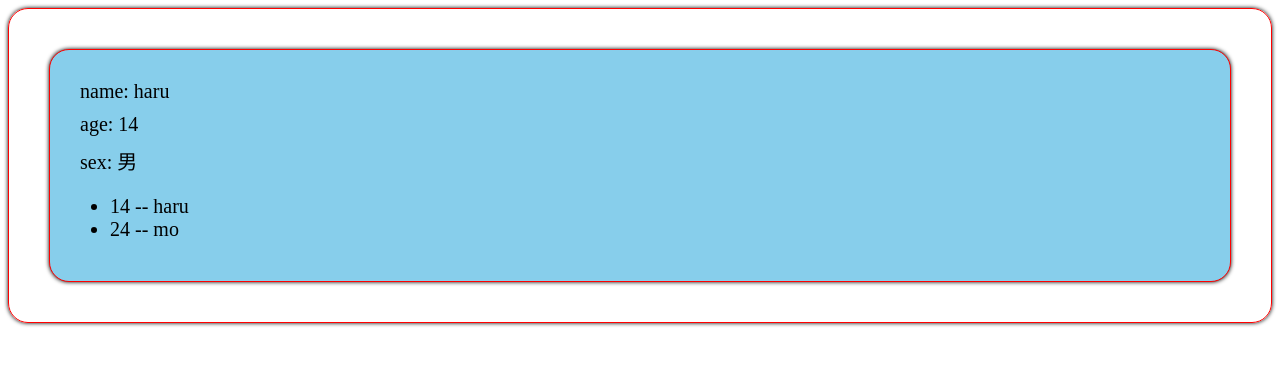
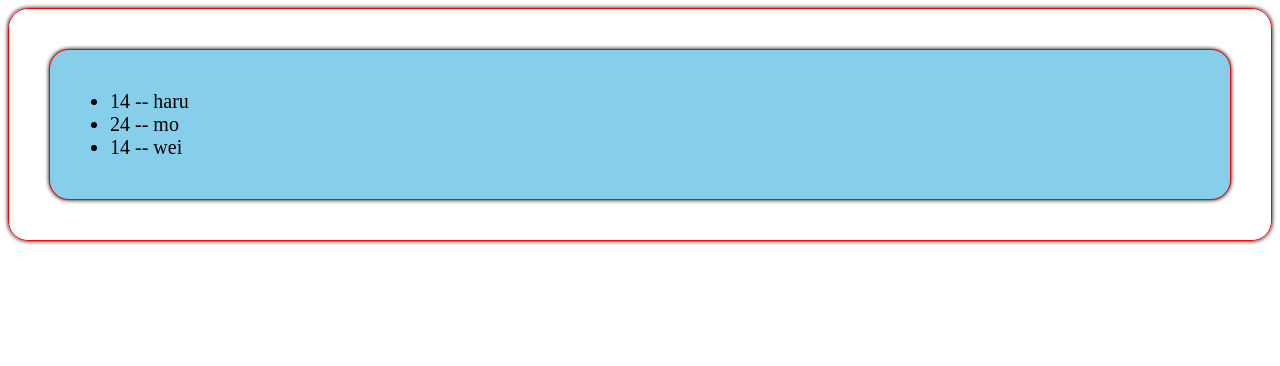
Before and after one commit to zengfantaoGit/vue3-typescript-, a Vue app: page / in a window 1280 px wide. Shown: the top 366 px of the page. Built offline with nearby package versions, Linux system fonts and the light colour scheme; the HTML template or start-up script is replaced by a standard one.

Commit message:
props父子通信

```diff
--- a/src/App.vue
+++ b/src/App.vue
@@ -1,11 +1,20 @@
 <template>
   <div class="app">
-    <Person></Person>
+<!--    向子组件传递personList的数据-->
+    <Person :personList="personList"></Person>
   </div>
 </template>
 
 <script lang="ts" setup name="App">
   import Person from '@/components/Person.vue'
+  import {ref} from 'vue'
+  import {type PersonList} from "@/type";
+
+  const personList = ref<PersonList>([
+    {name: 'haru', age: 14, id: 1, sex: '男'},
+    {name: 'mo', age: 24, id: 2, sex: '男'},
+    {name: 'wei', age: 14, id: 3, sex: '男'}
+  ])
 </script>
 
 <style scoped>
--- a/src/components/Person.vue
+++ b/src/components/Person.vue
@@ -1,9 +1,7 @@
 <template>
   <div class="person">
-    <div>name: {{person.name}}</div>
-    <div>age: {{person.age}}</div>
-    <div>sex: {{person.sex}}</div>
     <ul>
+<!--      不需要使用x.personList访问，直接访问即可-->
       <li v-for="per in personList" :key="per.id">
         {{per.age}} -- {{per.name}}
       </li>
@@ -15,20 +13,24 @@
 <script lang="ts" setup name="Person">
   // 引入一种类型时必须在类型前面添加type关键字标识
   import {type Person, type PersonList} from '@/type'
-  import {ref} from 'vue'
+  // 引入defineProps来接收父组件传入的值
+  import {ref,defineProps} from 'vue'
 
-  const person: Person = {
-    name: 'haru',
-    age: 14,
-    id: 1,
-    sex: '男'
-  }
-  // 使用ref定义可响应数据时
-  const personList = ref<PersonList>([
-    {name: 'haru', age: 14, id: 1, sex: '男'},
-    {name: 'mo', age: 24, id: 2, sex: '男'}
-  ])
-  console.log(person)
+  // 第一种方式，只是接收数据
+  // defineProps传入一个数组，一个需要接收父组件数据名的数组
+  // 返回一个接收对象，内部包含结果
+  // const x = defineProps(['personList'])
+  // console.log(x.personList)
+
+  // 第二种写法：接收+限制类型
+  // defineProps<{personList:PersonList}>()
+
+  // 第三种写法：接收+限制类型+指定默认值+限制必要性
+  // 若父组件未传递personList,则会用默认值代替
+  let props = withDefaults(defineProps<{personList:PersonList}>(),{
+    personList:() => [{id: 5,name:'小猪佩奇',age:18,sex: '男'}]
+  })
+  console.log(props)
 </script>
 
 <style scoped>
```
